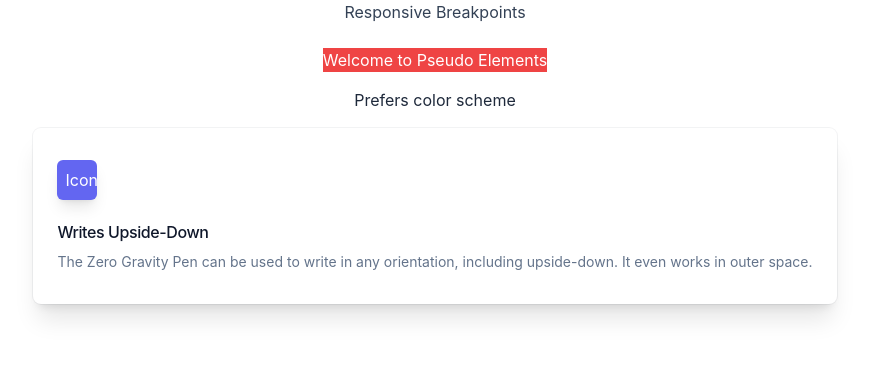
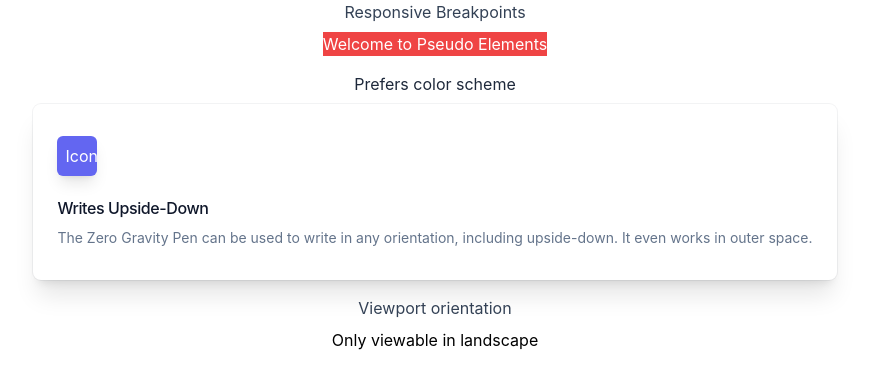
Before and after one commit to Skipper-116/tailwind-tut, a Next.js app: page /media-queries in a window 1280 px wide. Shown: the top 388 px of the page, without its empty margins (205-1074 px from the left). Built offline with nearby package versions, Linux system fonts and the light colour scheme.

Commit message:
viewport orientation

```diff
--- a/pages/media-queries.js
+++ b/pages/media-queries.js
@@ -2,11 +2,11 @@ function MediaQueries() {
     return (
         <div className="flex flex-col items-center">
             <h1 className=" text-slate-700">Responsive Breakpoints</h1>
-            <div className=" sm:bg-green-600 md:bg-yellow-400 lg:bg-purple-600 xl:bg-red-500 text-white mt-6 bg-blue-500">
+            <div className=" sm:bg-green-600 md:bg-yellow-400 lg:bg-purple-600 xl:bg-red-500 text-white mt-2 bg-blue-500">
                 <p>Welcome to Pseudo Elements</p>
             </div>
             <h1 className=" text-slate-800 mt-4 ">Prefers color scheme</h1>
-            <div className="bg-white dark:bg-slate-900 rounded-lg px-6 py-8 ring-1 ring-slate-900/5 shadow-xl mt-4">
+            <div className="bg-white dark:bg-slate-900 rounded-lg px-6 py-8 ring-1 ring-slate-900/5 shadow-xl mt-2">
                 <div>
                     <span className="inline-flex items-center justify-center p-2 bg-indigo-500 rounded-md shadow-lg">
                         <p className="h-6 w-6 text-white">Icon</p>
@@ -17,6 +17,9 @@ function MediaQueries() {
                     The Zero Gravity Pen can be used to write in any orientation, including upside-down. It even works in outer space.
                 </p>
             </div>
+            <h1 className=" text-slate-700 mt-4">Viewport orientation</h1>
+            <p className=" portrait:hidden mt-2">Only viewable in landscape</p>
+            <p className=" landscape:hidden mt-2">Only viewable in portrait mode</p>
         </div>
     )
 }
```
